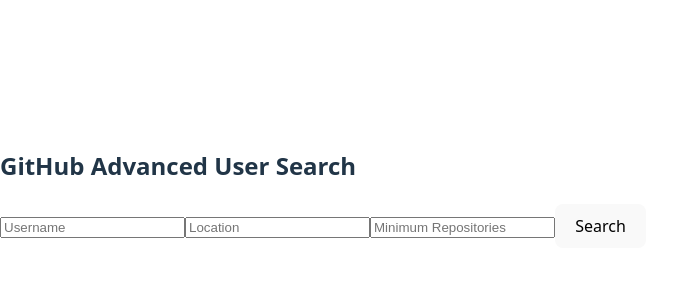
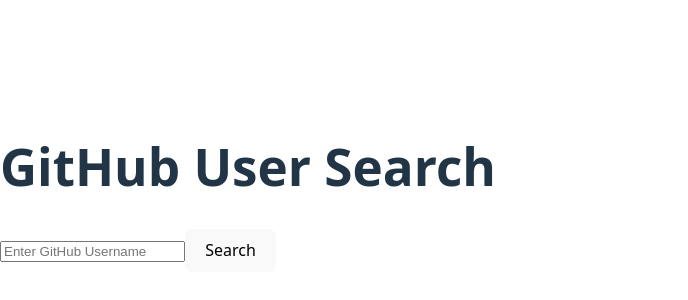
Before and after one commit to Samuel15555/alx-fe-reactjs, a React app in the folder github-user-search/: page /search in a window 1280 px wide. Shown: the part 212-512 px from the top of the page, without its empty margins (0-688 px from the left). Built offline with nearby package versions, Linux system fonts and the light colour scheme; the HTML template or start-up script is replaced by a standard one.

Commit message:
Implement GitHub user search with API integration

```diff
--- a/github-user-search/package.json
+++ b/github-user-search/package.json
@@ -19,10 +19,13 @@
     "@types/react": "^19.2.5",
     "@types/react-dom": "^19.2.3",
     "@vitejs/plugin-react": "^5.1.1",
+    "autoprefixer": "^10.4.22",
     "eslint": "^9.39.1",
     "eslint-plugin-react-hooks": "^7.0.1",
     "eslint-plugin-react-refresh": "^0.4.24",
     "globals": "^16.5.0",
+    "postcss": "^8.5.6",
+    "tailwindcss": "^4.1.17",
     "vite": "^7.2.4"
   }
 }
--- a/github-user-search/src/App.jsx
+++ b/github-user-search/src/App.jsx
@@ -1,36 +1,12 @@
-import React from "react";
-import { BrowserRouter as Router, Routes, Route } from "react-router-dom";
+import Search from './components/Search';
 
-import RecipeList from "./components/RecipeList";
-
-// Import your new Search Component
-import Search from "./components/Search";
-
-function Home() {
+function App() {
   return (
     <div>
-      <h1>Welcome to the Recipe App</h1>
-
-      {/* Link to GitHub Search Page */}
-      <p>Navigate to /search to use the GitHub User Search feature.</p>
+      <h1>GitHub User Search</h1>
+      <Search />
     </div>
   );
 }
 
-function App() {
-  return (
-    <Router>
-      <Routes>
-        <Route path="/" element={<Home />} />
-
-        {/* Recipe Route */}
-        <Route path="/recipes" element={<RecipeList />} />
-
-        {/* GitHub Search Route */}
-        <Route path="/search" element={<Search />} />
-      </Routes>
-    </Router>
-  );
-}
-
 export default App;
--- a/github-user-search/src/components/Search.jsx
+++ b/github-user-search/src/components/Search.jsx
@@ -1,105 +1,51 @@
-import React, { useState } from "react";
-import { fetchAdvancedUsers } from "../services/githubService";
+import { useState } from 'react';
+import { fetchUserData } from '../services/githubService';
 
 function Search() {
-  const [username, setUsername] = useState("");
-  const [location, setLocation] = useState("");
-  const [minRepos, setMinRepos] = useState("");
-  const [users, setUsers] = useState([]);
+  const [username, setUsername] = useState('');
+  const [user, setUser] = useState(null);
   const [loading, setLoading] = useState(false);
-  const [error, setError] = useState("");
+  const [error, setError] = useState('');
 
-  const handleSearch = async (e) => {
+  const handleSubmit = async (e) => {
     e.preventDefault();
     setLoading(true);
-    setError("");
-    setUsers([]);
+    setError('');
+    setUser(null);
 
     try {
-      const results = await fetchAdvancedUsers(username, location, minRepos);
-
-      if (results.length === 0) {
-        setError("Looks like we cant find the user");
-      }
-
-      setUsers(results);
+      const data = await fetchUserData(username);
+      setUser(data);
     } catch (err) {
       setError("Looks like we cant find the user");
-    } finally {
-      setLoading(false);
     }
+
+    setLoading(false);
   };
 
   return (
-    <div className="max-w-2xl mx-auto mt-10 p-5">
-      <h2 className="text-2xl font-semibold mb-4">GitHub Advanced User Search</h2>
-
-      {/* FORM */}
-      <form onSubmit={handleSearch} className="space-y-4 bg-gray-100 p-4 rounded-lg shadow">
+    <div>
+      <form onSubmit={handleSubmit}>
         <input
           type="text"
-          placeholder="Username"
-          className="w-full p-2 border rounded"
+          placeholder="Enter GitHub Username"
           value={username}
           onChange={(e) => setUsername(e.target.value)}
+          required
         />
-
-        <input
-          type="text"
-          placeholder="Location"
-          className="w-full p-2 border rounded"
-          value={location}
-          onChange={(e) => setLocation(e.target.value)}
-        />
-
-        <input
-          type="number"
-          placeholder="Minimum Repositories"
-          className="w-full p-2 border rounded"
-          value={minRepos}
-          onChange={(e) => setMinRepos(e.target.value)}
-        />
-
-        <button
-          type="submit"
-          className="w-full bg-blue-600 text-white py-2 rounded hover:bg-blue-700"
-        >
-          Search
-        </button>
+        <button type="submit">Search</button>
       </form>
 
-      {/* STATUS MESSAGES */}
-      {loading && <p className="mt-4 text-blue-600">Loading...</p>}
-      {error && <p className="mt-4 text-red-600">{error}</p>}
+      {loading && <p>Loading...</p>}
+      {error && <p>{error}</p>}
 
-      {/* RESULTS */}
-      <div className="mt-6 space-y-4">
-        {users.map((user) => (
-          <div
-            key={user.id}
-            className="p-4 border rounded flex items-center gap-4 bg-white shadow"
-          >
-            <img
-              src={user.avatar_url}
-              alt="avatar"
-              className="w-16 h-16 rounded"
-            />
-
-            <div>
-              <p className="font-semibold">Username: {user.login}</p>
-
-              <a
-                href={user.html_url}
-                target="_blank"
-                rel="noreferrer"
-                className="text-blue-600 underline"
-              >
-                View Profile
-              </a>
-            </div>
-          </div>
-        ))}
-      </div>
+      {user && (
+        <div>
+          <img src={user.avatar_url} width="100" />
+          <h3>{user.name || user.login}</h3>
+          <a href={user.html_url} target="_blank">View Profile</a>
+        </div>
+      )}
     </div>
   );
 }
--- a/github-user-search/src/services/githubService.js
+++ b/github-user-search/src/services/githubService.js
@@ -1,17 +1,6 @@
-import axios from "axios";
+import axios from 'axios';
 
-export const fetchAdvancedUsers = async (username, location, minRepos) => {
-  let query = "";
-
-  if (username) query += `${username}+`;
-  if (location) query += `location:${location}+`;
-  if (minRepos) query += `repos:>=${minRepos}+`;
-
-  // Remove trailing +
-  query = query.trim().replace(/\+$/, "");
-
-  const url = `https://api.github.com/search/users?q=${query}`;
-
-  const response = await axios.get(url);
-  return response.data.items; // GitHub returns results in .items
+export const fetchUserData = async (username) => {
+  const response = await axios.get(`https://api.github.com/users/${username}`);
+  return response.data;
 };
```
Also changed, not shown: 1 other file (tests, documents, lock files or other folders).
